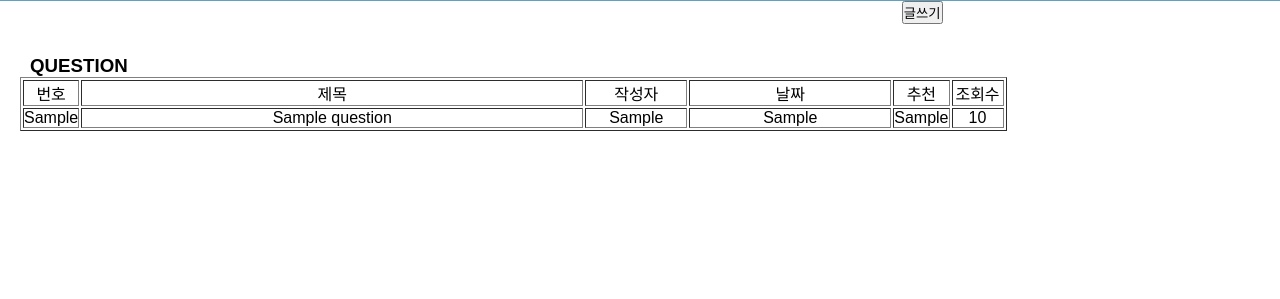
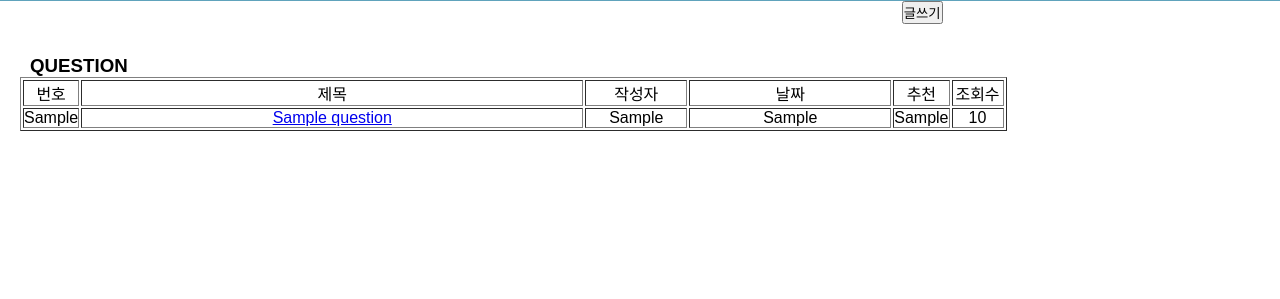
Before and after one commit to visionWWW/QuestionWeb, a PHP site: page /question.php in a window 1280 px wide. Shown: the part 149-448 px from the top of the page. Run offline with PHP 8.4, Linux system fonts and the light colour scheme; tables that the repository leaves empty or names only in its code hold one stand-in row (values such as "Sample post").

Commit message:
Update question.php

```diff
--- a/question.php
+++ b/question.php
@@ -64,7 +64,8 @@
             ?>
             <tr>
               <td width="50" align="center"><?php echo $questions['qnum']; ?></td>
-              <td width="500" align="center"><?php echo $questions['title']; ?></td>
+              <td width="500" align="center"><a href="seeq.php?num=<?php echo $questions['qnum']; ?>">
+                <?php echo $questions['title']; ?></a></td>
               <td width="100" align="center"><?php echo $questions['writer']; ?></td>
               <td width="200" align="center"><?php echo $questions['nalzza']; ?></td>
               <td width="50" align="center"><?php  echo $questions['recommendation']; ?></td>
```
